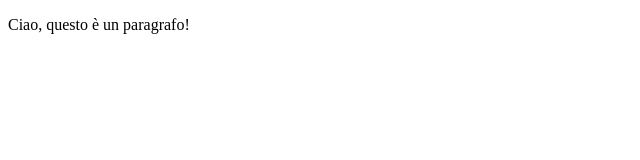
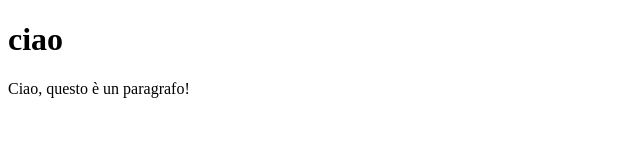
Before and after one commit to mirko77-web/javascript, a website: page index.html in a window 1280 px wide. Shown: the whole page, without its empty margins (0-640 px from the left). Drawn offline with Linux system fonts and the light colour scheme.

Commit message:
oggetto document

```diff
--- a/index.html
+++ b/index.html
@@ -6,8 +6,8 @@
     <title>Oggetto Document</title>
 </head>
 <body>
+    <h1>ciao</h1>
     <p id="testo">Ciao, questo è un paragrafo!</p>
-
     <script>
         console.log(document);
     </script>
```
